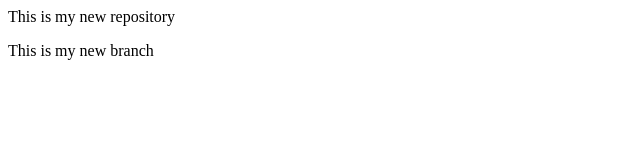
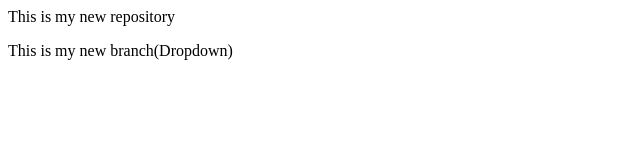
Before and after one commit to AdiCodesHub12/LocalRepo, a plain HTML site: page index.html in a window 1280 px wide. Shown: the full height of the page, 0-640 px from the left. Drawn offline with Linux system fonts and the light colour scheme.

Commit message:
Add Dropdon

```diff
--- a/index.html
+++ b/index.html
@@ -1,2 +1,2 @@
 <p>This is my new repository</p>
-<p>This is my new branch</p>
+<p>This is my new branch(Dropdown)</p>
```
